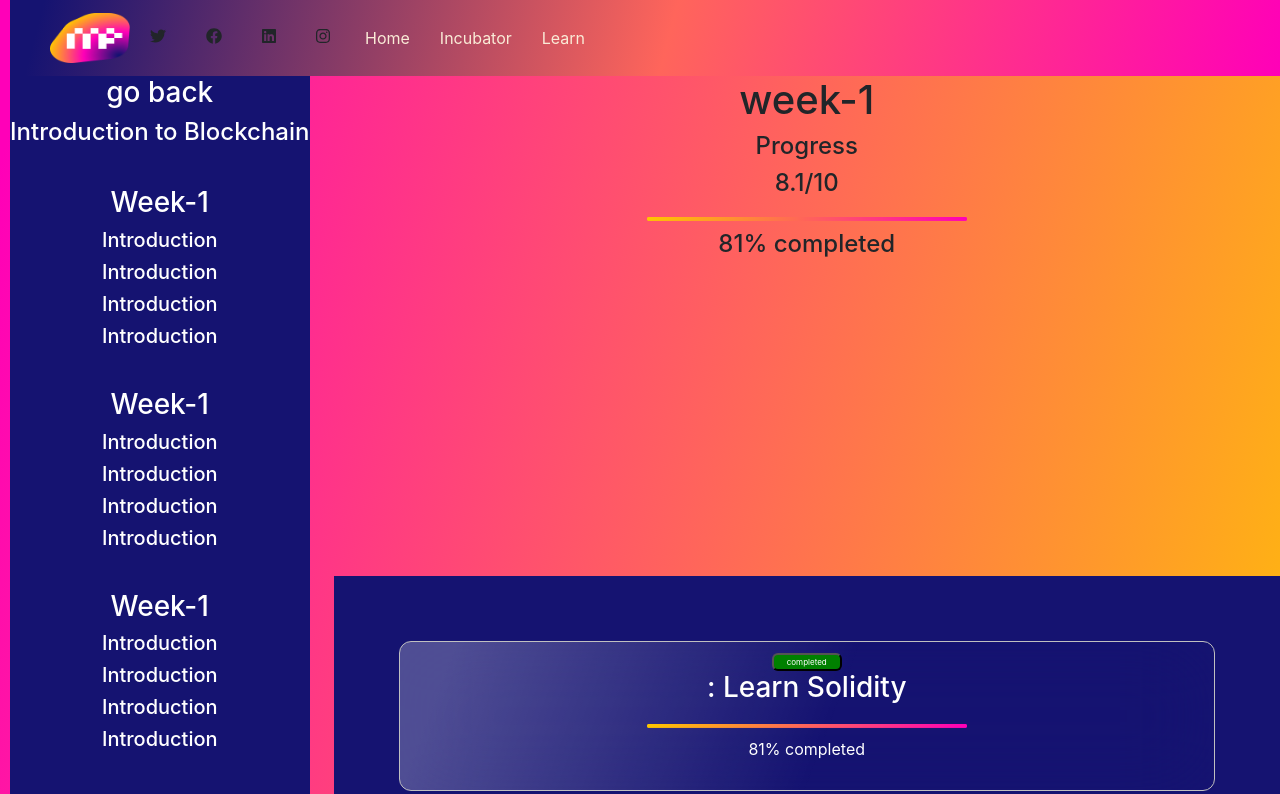
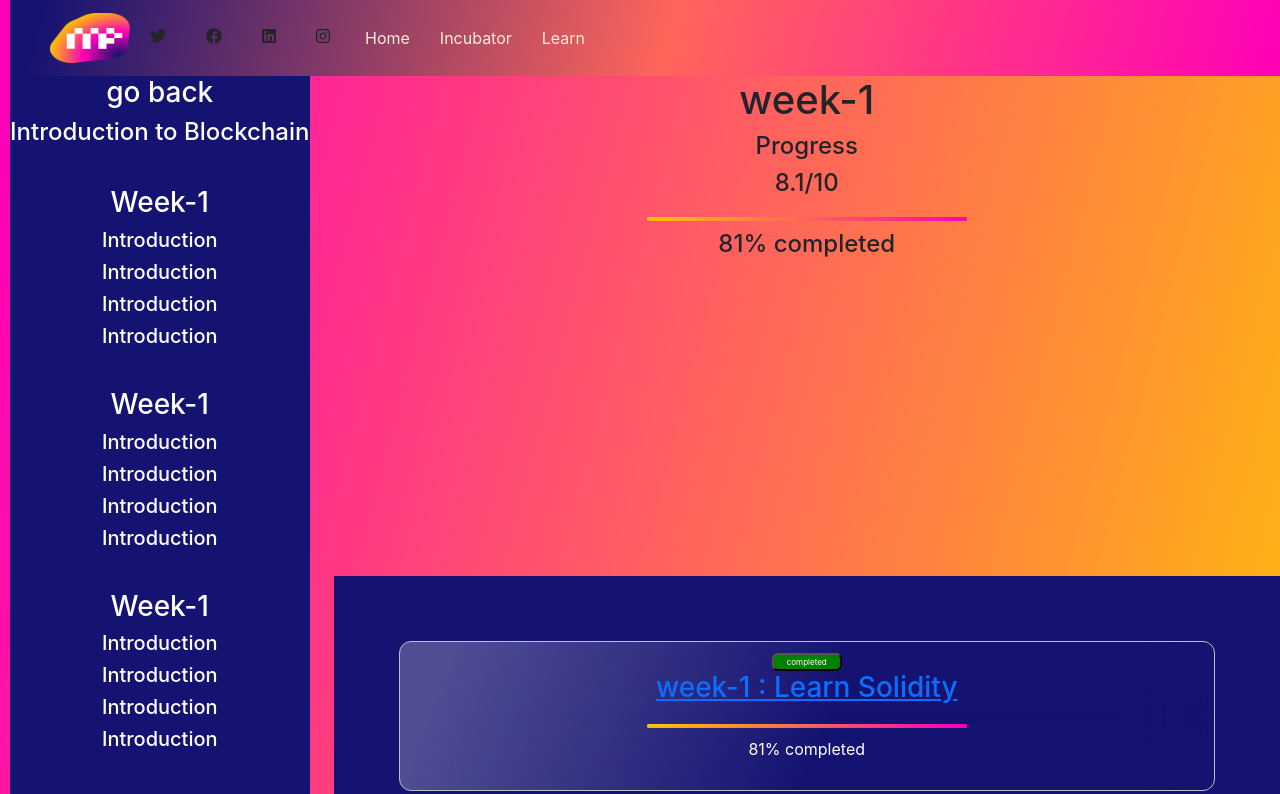
Before and after one commit to rafiul86/Crypto-investing-app, a React (Create React App) app: page /progress/1 in a window 1280 px wide. Shown: the top 794 px of the page. Built offline with nearby package versions, Linux system fonts and the light colour scheme.

Commit message:
activity

```diff
--- a/src/components/learn/progress/ProgressAnalysis.js
+++ b/src/components/learn/progress/ProgressAnalysis.js
@@ -16,7 +16,7 @@ const ProgressAnalysis = () => {
             <SideBar />
             </div>
             <div className="col-sm-9 col-md-9 col-lg-9">
-            <ProgressHeader />
+            <iframe width="560" height="315" src="https://www.youtube.com/embed/VZmd8EOj3UA" title="YouTube video player" frameborder="0" allow="accelerometer; autoplay; clipboard-write; encrypted-media; gyroscope; picture-in-picture" allowfullscreen></iframe>
             <Tutorial progressDetails={progressDetails} />
             </div>
         </div>
--- a/src/components/learn/progress/ProgressList.js
+++ b/src/components/learn/progress/ProgressList.js
@@ -1,14 +1,16 @@
 import React from 'react';
-import { Link } from 'react-router-dom';
+import { Link, useHistory } from 'react-router-dom';
 import progressbar from '../../../images/progressbar.png'
-const ProgressList = ({featuredCourseDetails,list}) => {
+
+const ProgressList = ({list}) => {
+
     return (
         <div >
         <div className="activity-design">
             <div>
             <button className="btn-course-progress">completed</button>
             </div>
-            <h3 className="text-white">{list.period}{' '} : {list.title}</h3>
+            <h3 className="text-white"><Link to={`/progressAnalysis/${list.id}`}>{list.period}{' '} : {list.title}</Link></h3>
             <img className="image-progress" src={progressbar}/>
             <p className="text-white">{list.completePercentage}</p>
         </div>
--- a/src/components/learn/progress/progress.json
+++ b/src/components/learn/progress/progress.json
@@ -1,5 +1,6 @@
 [{"id" : 1,
     "videoLink" : "",
+    "period" : "week-1",
     "title" : "Learn Solidity",
     "activity" : "Lorem ipsum dolor sit amet, consectetur adipiscing elit. Tempus curabitur id consectetur fringilla. Sed eget hendrerit convallis erat. Sit diam, tincidunt ultricies et mauris morbi. Morbi dolor semper proin eu aenean nunc egestas quam id. Feugiat elit sed erat purus faucibus risus. Elementum velit lorem ullamcorper ultricies velit, massa eu eget. Eget id libero tempus faucibus arcu ullamcorper purus tellus. Vulputate urna cras consectetur cras tellus imperdiet massa lacus at. Facilisis mollis eleifend aenean eget consectetur nisl arcu. Aenean fringilla velit malesuada et non pharetra tristique. Arcu consequat vitae nulla lacus, mattis. Ante diam in dapibus arcu, mauris arcu. Non ultricies nec volutpat dictum. Viverra gravida in egestas congue at vestibulum quis in. Nibh suspendisse mauris volutpat est ultrices mi. Lectus cursus euismod id dictum et eget pharetra in. Purus ullamcorper laoreet mauris pretium lacus ridiculus. Pulvinar vitae elit dignissim vel. Et commodo amet mi, sed vitae enim etiam rutrum bibendum.",
    "completePercentage" : "81% completed",
@@ -7,6 +8,7 @@
         },
         {"id" : 1,
             "videoLink" : "",
+            "period" : "week-2",
             "title" : "Learn Solidity",
             "activity" : "Lorem ipsum dolor sit amet, consectetur adipiscing elit. Tempus curabitur id consectetur fringilla. Sed eget hendrerit convallis erat. Sit diam, tincidunt ultricies et mauris morbi. Morbi dolor semper proin eu aenean nunc egestas quam id. Feugiat elit sed erat purus faucibus risus. Elementum velit lorem ullamcorper ultricies velit, massa eu eget. Eget id libero tempus faucibus arcu ullamcorper purus tellus. Vulputate urna cras consectetur cras tellus imperdiet massa lacus at. Facilisis mollis eleifend aenean eget consectetur nisl arcu. Aenean fringilla velit malesuada et non pharetra tristique. Arcu consequat vitae nulla lacus, mattis. Ante diam in dapibus arcu, mauris arcu. Non ultricies nec volutpat dictum. Viverra gravida in egestas congue at vestibulum quis in. Nibh suspendisse mauris volutpat est ultrices mi. Lectus cursus euismod id dictum et eget pharetra in. Purus ullamcorper laoreet mauris pretium lacus ridiculus. Pulvinar vitae elit dignissim vel. Et commodo amet mi, sed vitae enim etiam rutrum bibendum.",
            "completePercentage" : "81% completed",
@@ -14,6 +16,7 @@
          },
          {"id" : 1,
             "videoLink" : "",
+            "period" : "week-3",
             "title" : "Learn Solidity",
             "activity" : "Lorem ipsum dolor sit amet, consectetur adipiscing elit. Tempus curabitur id consectetur fringilla. Sed eget hendrerit convallis erat. Sit diam, tincidunt ultricies et mauris morbi. Morbi dolor semper proin eu aenean nunc egestas quam id. Feugiat elit sed erat purus faucibus risus. Elementum velit lorem ullamcorper ultricies velit, massa eu eget. Eget id libero tempus faucibus arcu ullamcorper purus tellus. Vulputate urna cras consectetur cras tellus imperdiet massa lacus at. Facilisis mollis eleifend aenean eget consectetur nisl arcu. Aenean fringilla velit malesuada et non pharetra tristique. Arcu consequat vitae nulla lacus, mattis. Ante diam in dapibus arcu, mauris arcu. Non ultricies nec volutpat dictum. Viverra gravida in egestas congue at vestibulum quis in. Nibh suspendisse mauris volutpat est ultrices mi. Lectus cursus euismod id dictum et eget pharetra in. Purus ullamcorper laoreet mauris pretium lacus ridiculus. Pulvinar vitae elit dignissim vel. Et commodo amet mi, sed vitae enim etiam rutrum bibendum.",
            "completePercentage" : "81% completed",
```
